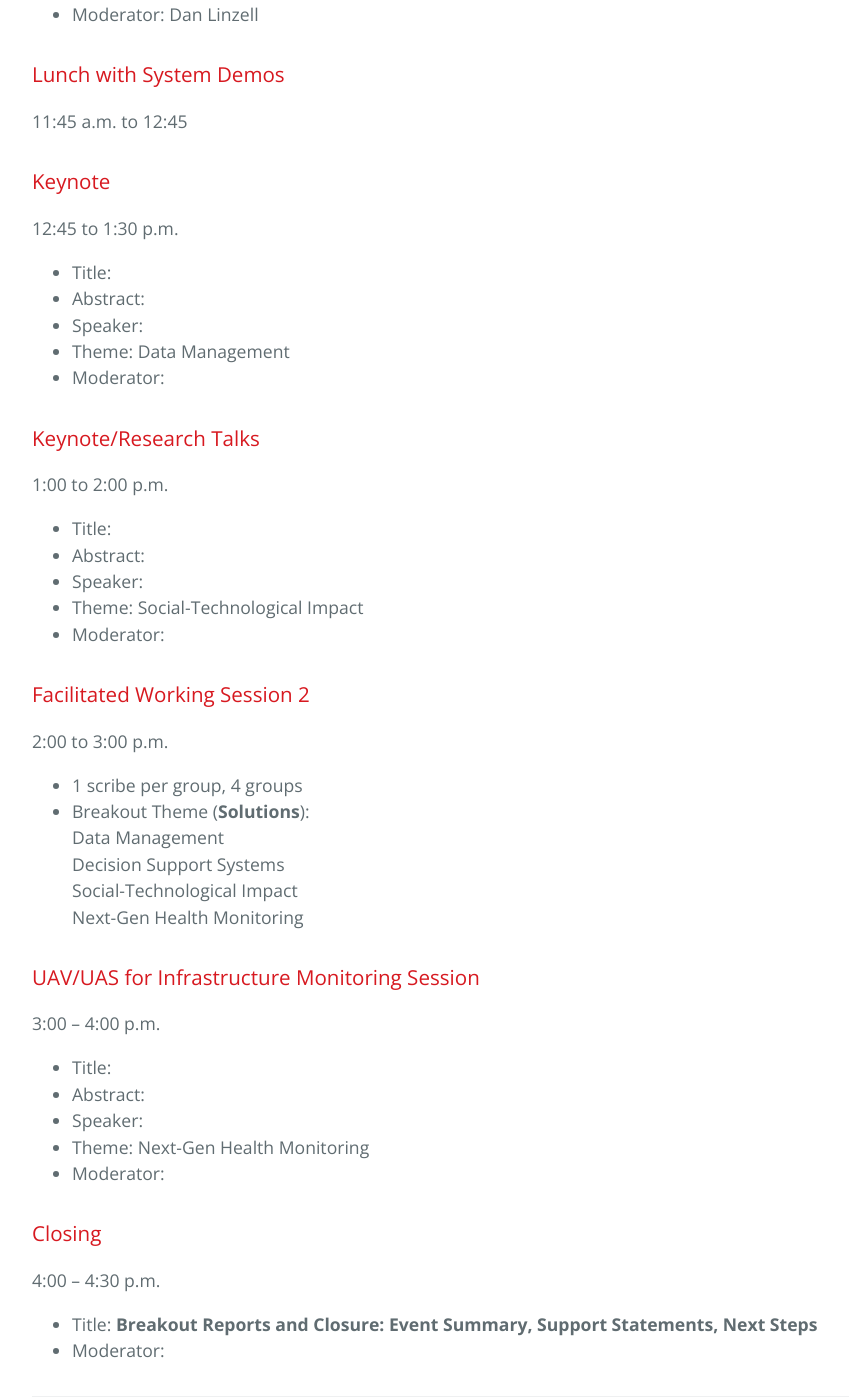
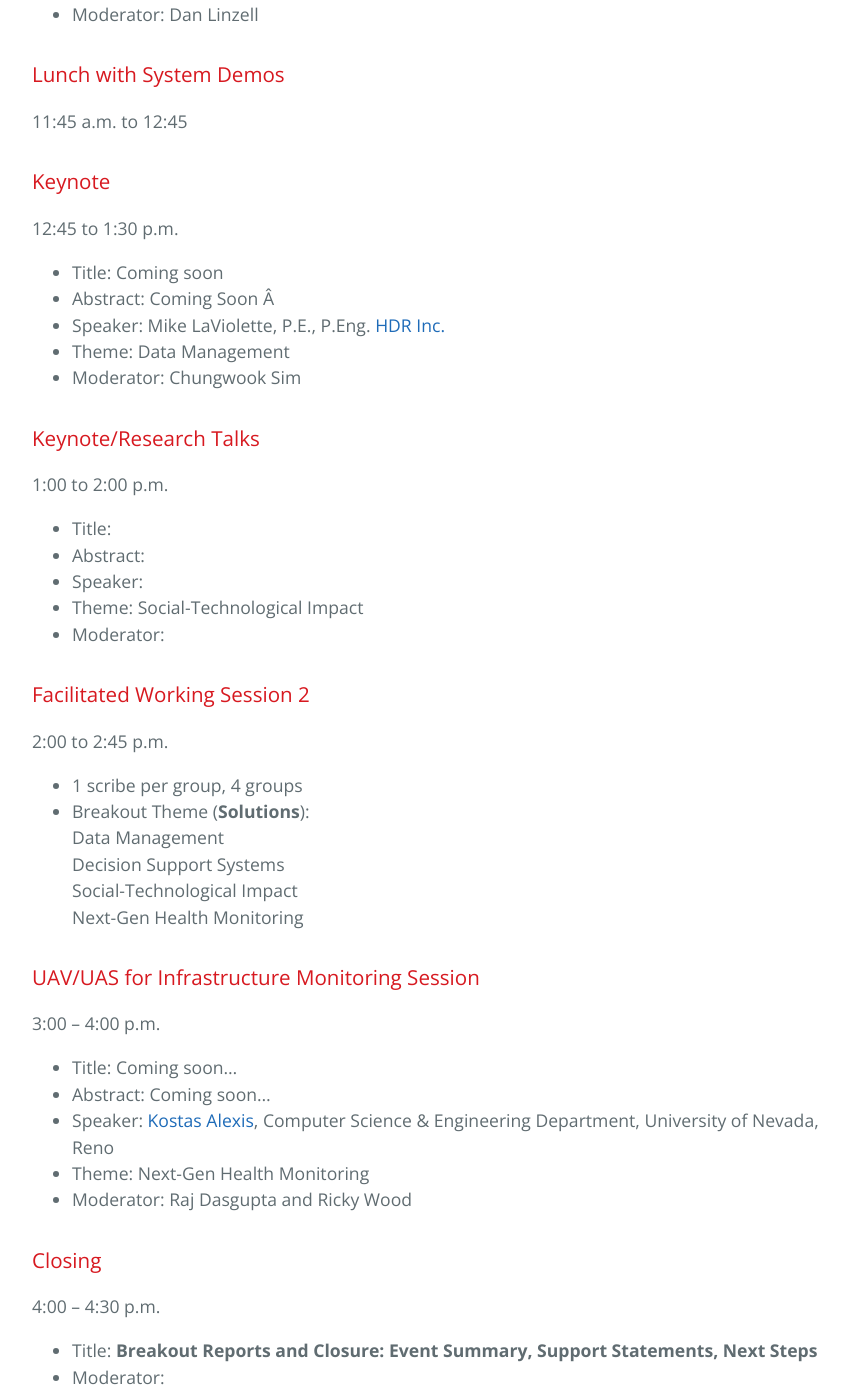
Before and after one commit to BridgingBigData/BridgingBigData.github.io, a Jekyll site: the page built from pages/bbd2017agenda.md, in a window 1280 px wide and 1400 px high, scrolled down 2642 px. Shown: the whole window, without its empty margins (192-1041 px from the left). Built offline with Jekyll 4.4.1, drawn with Linux system fonts in a browser that asks for light colours.

Commit message:
agenda updates

```diff
--- a/pages/bbd2017agenda.md
+++ b/pages/bbd2017agenda.md
@@ -57,11 +57,11 @@ Dan Linzell, Deepak Khazanchi
 
 ### Keynote
 12:45 to 1:30 p.m.
-- Title:
-- Abstract:
-- Speaker:
+- Title: Coming soon
+- Abstract: Coming Soon  Â
+- Speaker: Mike LaViolette, P.E., P.Eng. [HDR Inc.](https://www.hdrinc.com)
 - Theme: Data Management
-- Moderator:
+- Moderator: Chungwook Sim
 
 
 ### Keynote/Research Talks
@@ -73,7 +73,7 @@ Dan Linzell, Deepak Khazanchi
 - Moderator:
 
 ### Facilitated Working Session 2
-2:00 to 3:00 p.m.
+2:00 to 2:45 p.m.
 - 1 scribe per group, 4 groups
 - Breakout Theme (**Solutions**):
   Data Management
@@ -83,11 +83,11 @@ Dan Linzell, Deepak Khazanchi
 
 ### UAV/UAS for Infrastructure Monitoring Session
 3:00 – 4:00 p.m.
-- Title:
-- Abstract:
-- Speaker:
+- Title: Coming soon...
+- Abstract: Coming soon...
+- Speaker: [Kostas Alexis](http://www.kostasalexis.com), Computer Science & Engineering Department, University of Nevada, Reno
 - Theme: Next-Gen Health Monitoring
-- Moderator:
+- Moderator: Raj Dasgupta and Ricky Wood
 
 ### Closing
 4:00 – 4:30 p.m.
```
